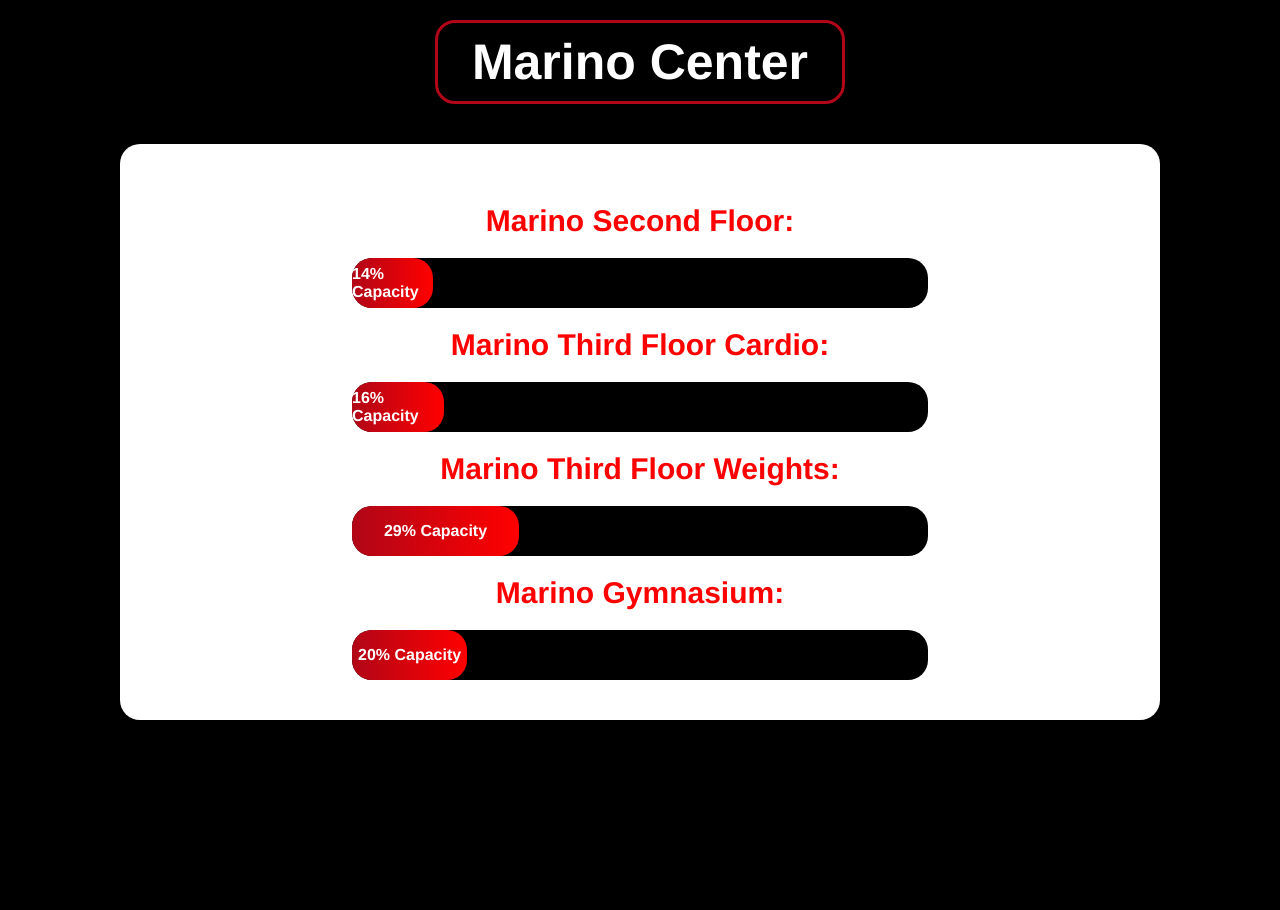
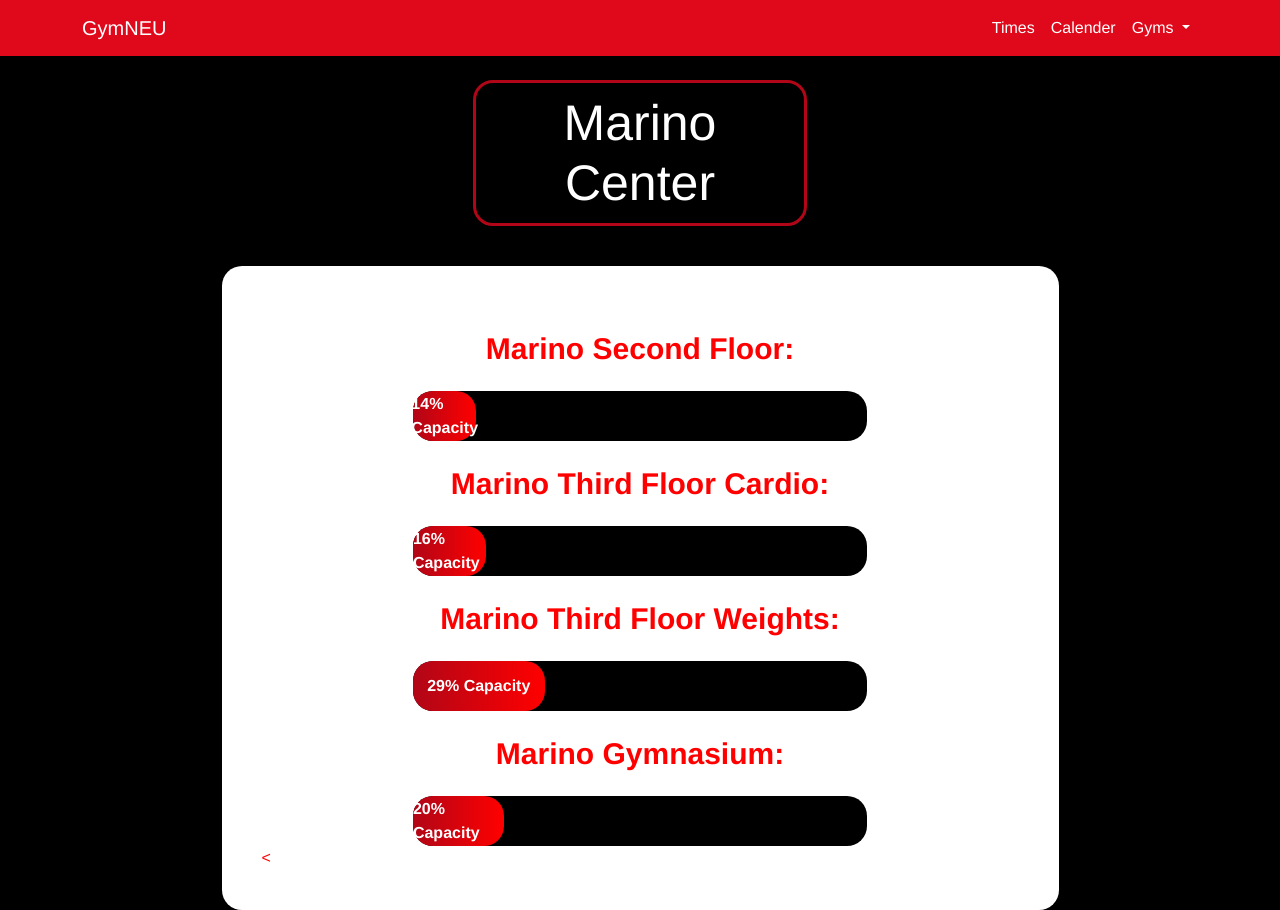
Before and after one commit to Nickdaco/GymNEU, a Flask app: page / in a window 1280 px wide. Before the commit the page ends 720 px from the top, so only its background shows below. Run offline with Flask 2, Linux system fonts and the light colour scheme.

Commit message:
Added navbar

```diff
--- a/static/progress_bar.js
+++ b/static/progress_bar.js
@@ -1,7 +1,6 @@
 
 
 const marinoSecond = document.querySelector('.marino-second-floor');
-
 
 
 setTimeout(() => {
--- a/static/styles.css
+++ b/static/styles.css
@@ -127,3 +127,12 @@
     height: 50px;
     width: 60%;
 }
+
+
+body {
+  margin-top: 5rem;
+}
+
+.bg-red {
+  background-color: #e0091b;
+}
--- a/templates/base.html
+++ b/templates/base.html
@@ -1,22 +1,78 @@
 <!DOCTYPE html>
+
+
 <html lang="en">
 
-    <head>
-        <link rel="stylesheet" href="static/styles.css">
-    </head>
+
+<head>
+    <!----------------------- BOOTSTRAP IMPORT --------------------->
+    <!-- Required meta tags -->
+    <meta charset="utf-8">
+    <meta name="viewport" content="width=device-width, initial-scale=1">
+
+    <!-- Bootstrap CSS -->
+    <link href="https://cdn.jsdelivr.net/npm/bootstrap@5.1.3/dist/css/bootstrap.min.css" rel="stylesheet"
+          integrity="sha384-1BmE4kWBq78iYhFldvKuhfTAU6auU8tT94WrHftjDbrCEXSU1oBoqyl2QvZ6jIW3" crossorigin="anonymous">
 
 
-<body>
+    <!-- Bootstrap Bundle with Popper -->
+    <script src="https://cdn.jsdelivr.net/npm/bootstrap@5.1.3/dist/js/bootstrap.bundle.min.js"
+            integrity="sha384-ka7Sk0Gln4gmtz2MlQnikT1wXgYsOg+OMhuP+IlRH9sENBO0LRn5q+8nbTov4+1p"
+            crossorigin="anonymous"></script>
+<!----------------------- BOOTSTRAP IMPORT DONE --------------------->
 
-    <h1>Marino Center</h1>
+    <!--    CUSTOM CSS-->
+    <link rel="stylesheet" href="static/styles.css">
+
+</head>
+
+</html>
+
+
+
+<head>
+
+</head>
+
+<!----------------------- Navbar --------------------->
+<header class="header-class">
+    <div class="navbar navbar-expand-md navbar-dark bg-red fixed-top mr-auto">
+        <div class="container">
+            <a class="navbar-brand">GymNEU</a>
+            <form class="d-flex">
+                <ul class="navbar-nav">
+                    <li class="nav-item">
+                        <a class="nav-link active" aria-current="page" href="#">Times</a>
+                    </li>
+                    <li class="nav-item">
+                        <a class="nav-link active" href="#">Calender</a>
+                    </li>
+                    <li class="nav-item dropdown">
+                        <a class="nav-link dropdown-toggle active" href="#" id="navbarDropdownMenuLink" role="button"
+                           data-bs-toggle="dropdown" aria-expanded="false">
+                            Gyms
+                        </a>
+                        <ul class="dropdown-menu" aria-labelledby="navbarDropdownMenuLink">
+                            <li><a class="dropdown-item" href="#">Marino</a></li>
+                            <li><a class="dropdown-item" href="#">Squashbusters</a></li>
+                        </ul>
+                    </li>
+                </ul>
+            </form>
+        </div>
+    </div>
+</header>
+
+
+<div class="container">
+    <body>
+    <center><h1>Marino Center</h1></center>
     {% block content %}
     {% endblock %}
     <script type="text/javascript">
     </script>
     <script type="text/javascript" src="static/progress_bar.js">
     </script>
-</body>
-
-
-
+    </body>
+</div>
 </html>
--- a/templates/home.html
+++ b/templates/home.html
@@ -31,7 +31,7 @@
         </div>
     </div>
 
-
+<
 
 </div>
 
```
